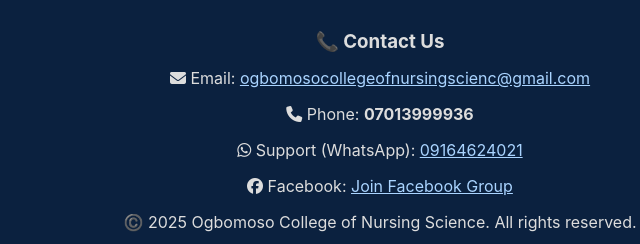
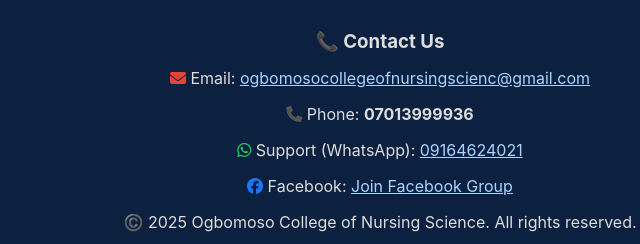
Before and after one commit to Giftfx-ship/ocns-admissions, a website: page index.html in a window 1280 px wide. Shown: the part 2216-2460 px from the top of the page, 260-900 px from the left. Drawn offline with Linux system fonts and the light colour scheme.

Commit message:
Update index.html

```diff
--- a/index.html
+++ b/index.html
@@ -252,7 +252,7 @@
     <h3 class="section-title">📞 Contact Us</h3>
 
     <p>
-      <i class="fas fa-envelope"></i>
+      <i class="fas fa-envelope" style="color:#EA4335;"></i>
       Email:
       <a href="mailto:ogbomosocollegeofnursingscienc@gmail.com">
         ogbomosocollegeofnursingscienc@gmail.com
@@ -260,12 +260,12 @@
     </p>
 
     <p>
-      <i class="fas fa-phone"></i>
+      <i class="fas fa-phone" style="color:#555;"></i>
       Phone: <strong>07013999936</strong>
     </p>
 
     <p>
-      <i class="fab fa-whatsapp"></i>
+      <i class="fab fa-whatsapp" style="color:#25D366;"></i>
       Support (WhatsApp):
       <a href="https://wa.me/2349164624021" target="_blank">
         09164624021
@@ -273,7 +273,7 @@
     </p>
 
     <p>
-      <i class="fab fa-facebook"></i>
+      <i class="fab fa-facebook" style="color:#1877F2;"></i>
       Facebook:
       <a href="https://facebook.com/groups/1461126221519071/" target="_blank">
         Join Facebook Group
@@ -283,7 +283,6 @@
     <p>©️ 2025 Ogbomoso College of Nursing Science. All rights reserved.</p>
   </div>
 </footer>
-
   <!-- Paystack Inline SDK -->
   <script src="https://js.paystack.co/v1/inline.js"></script>
 
```
